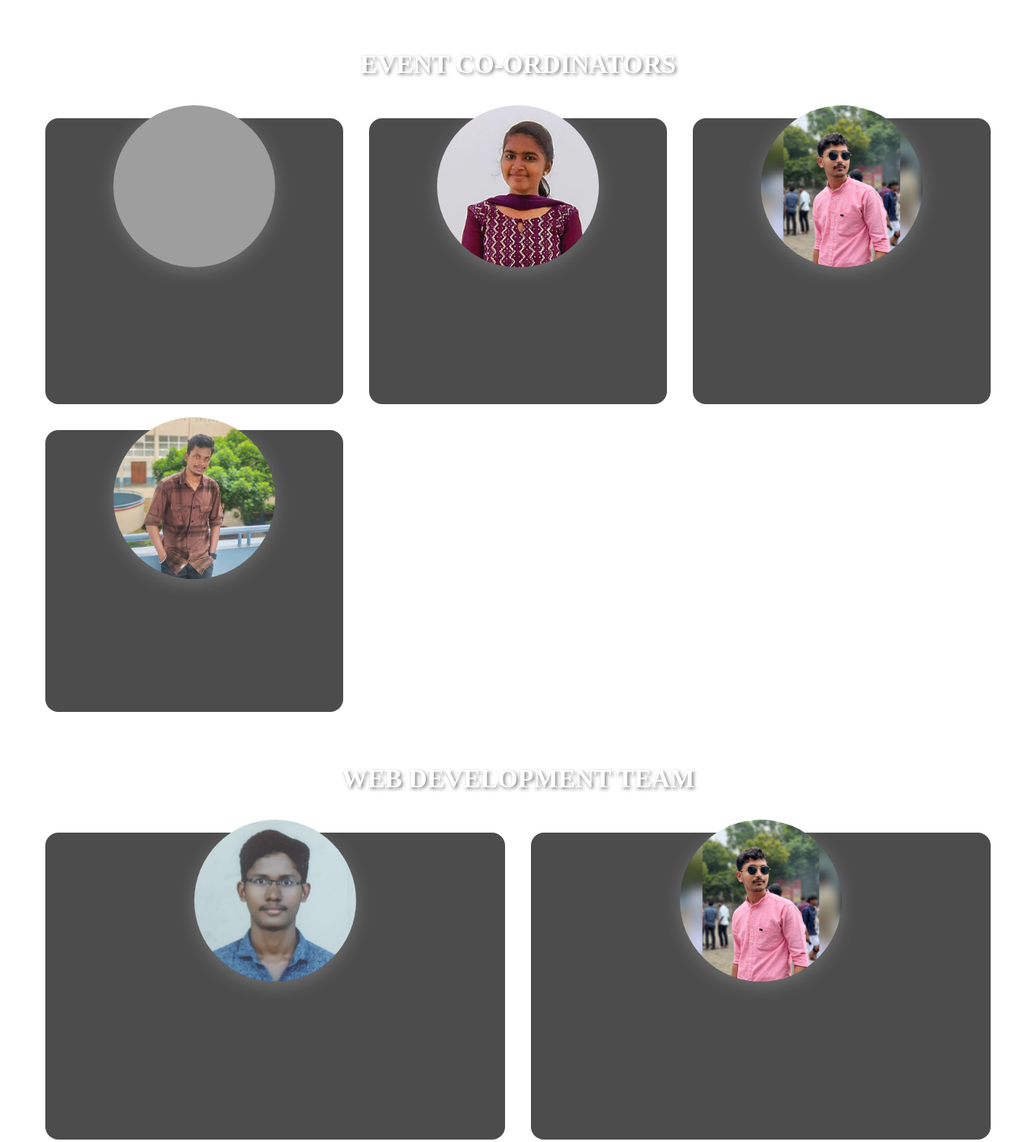
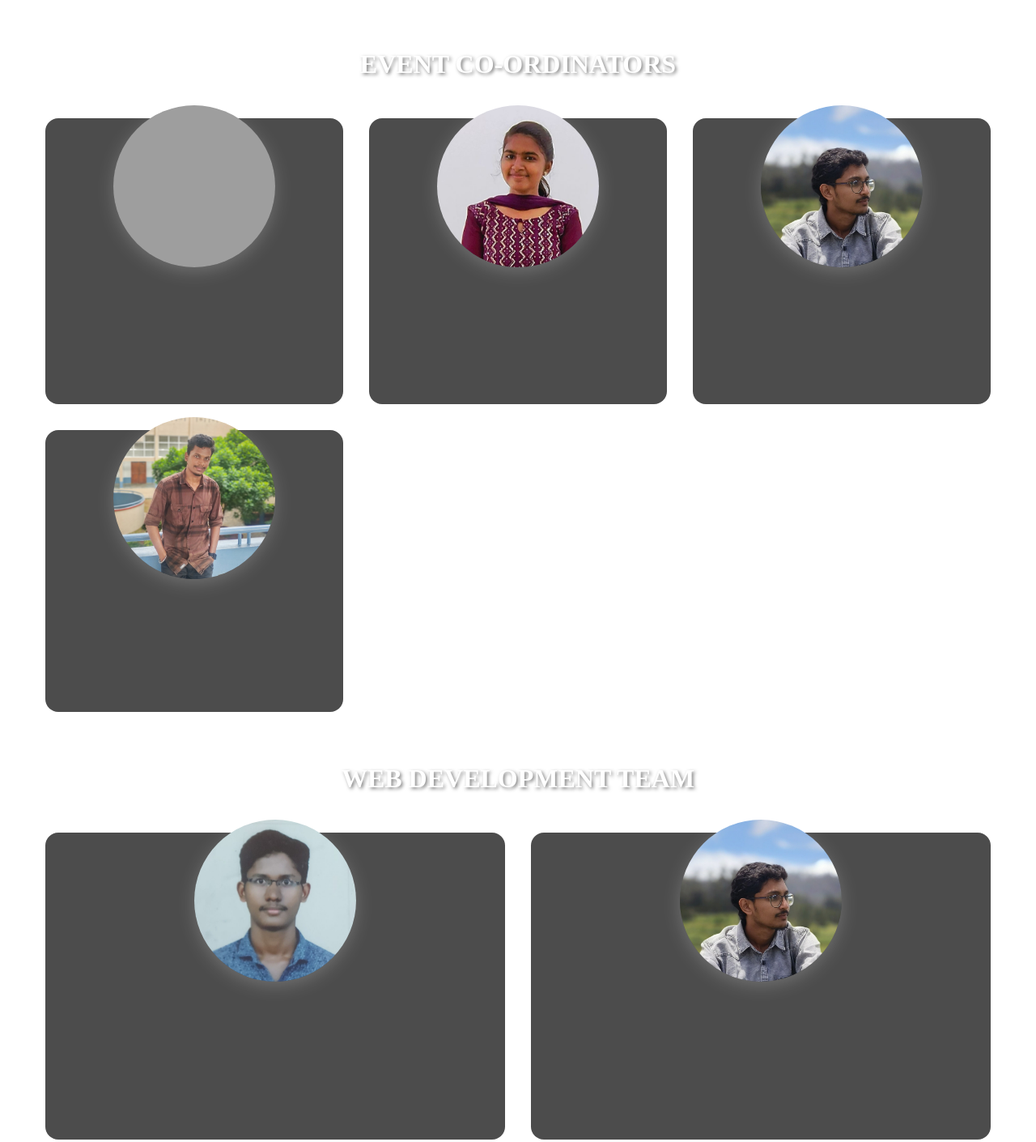
Before and after one commit to Rithick-Roshan/Avengere_event, a plain HTML site: page coordinator.html in a window 1280 px wide. Shown: the part 1167-2577 px from the top of the page at 81% size. Drawn offline with Linux system fonts and the light colour scheme; grey boxes are pictures that could not be loaded.

Commit message:
coord commit

```diff
--- a/coordinator.html
+++ b/coordinator.html
@@ -337,7 +337,7 @@
 
     <div class="cards">
     <div class="imagebox">
-    <img src="images/nithish2.png" width="200" height="200">
+    <img src="images/1739779384061.jpg" width="200" height="200">
     </div>
     <div class="content">
         <h3>Mr.NITHEESH K V</h3>
@@ -382,7 +382,7 @@
 
 <div class="cards">
     <div class="imagebox">
-        <img src="images/nithish2.png" width="200" height="200">
+        <img src="images/1739779384061.jpg" width="200" height="200">
     </div>
     <div class="content">
         <h3>Mr.NITHEESH K V</h3>
@@ -397,9 +397,5 @@
 </div>
 
 </div>
-
-
-
-
 </body>
 </html>
```
Also changed, not shown: images/1739779384061.jpg (added), images/niteesh.jpg (deleted).
